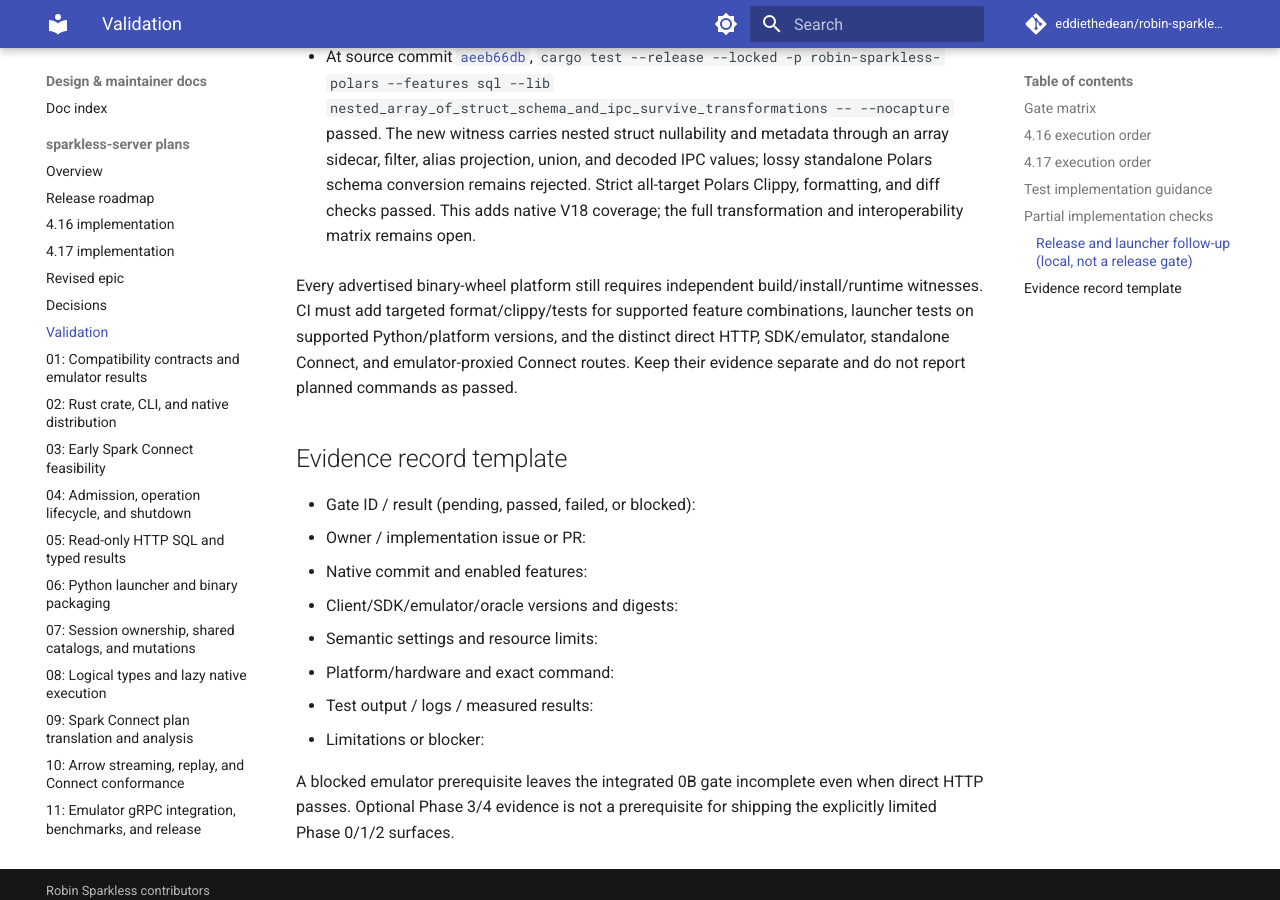
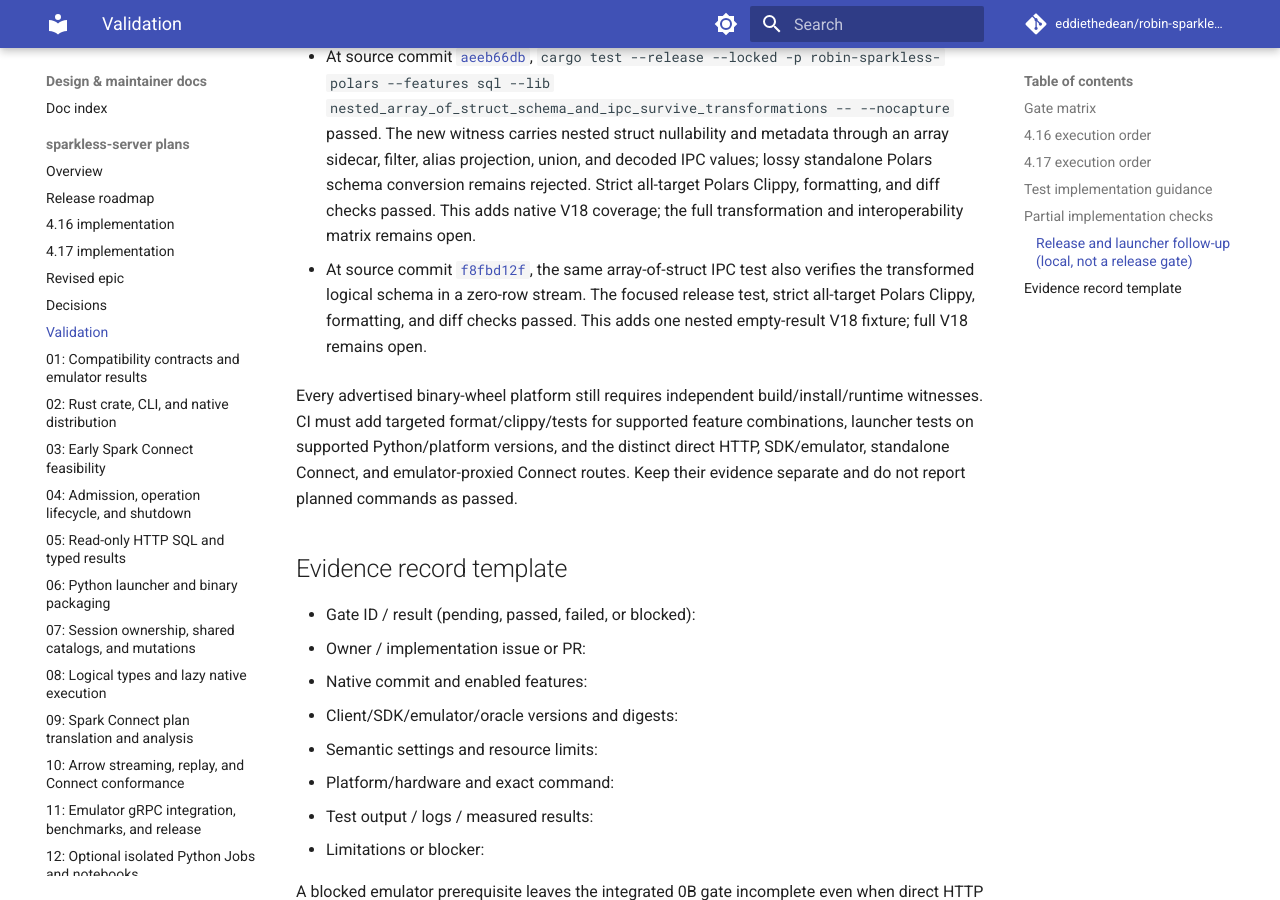
Before and after one commit to eddiethedean/robin-sparkless, an MkDocs documentation site: the page built from docs/plans/sparkless-server/VALIDATION.md, in a window 1280 px wide and 900 px high, scrolled down 21928 px. Built offline with MkDocs 1.6.1 and Material for MkDocs 9.7.7, drawn with Linux system fonts in a browser that asks for light colours; comment, search, counter and statistics services are not loaded.

Commit message:
Record empty array struct IPC evidence

```diff
--- a/docs/plans/sparkless-server/VALIDATION.md
+++ b/docs/plans/sparkless-server/VALIDATION.md
@@ -180,6 +180,8 @@
 
 - At source commit [`aeeb66db`](https://github.com/eddiethedean/robin-sparkless/commit/aeeb66db), `cargo test --release --locked -p robin-sparkless-polars --features sql --lib nested_array_of_struct_schema_and_ipc_survive_transformations -- --nocapture` passed. The new witness carries nested struct nullability and metadata through an array sidecar, filter, alias projection, union, and decoded IPC values; lossy standalone Polars schema conversion remains rejected. Strict all-target Polars Clippy, formatting, and diff checks passed. This adds native V18 coverage; the full transformation and interoperability matrix remains open.
 
+- At source commit [`f8fbd12f`](https://github.com/eddiethedean/robin-sparkless/commit/f8fbd12f), the same array-of-struct IPC test also verifies the transformed logical schema in a zero-row stream. The focused release test, strict all-target Polars Clippy, formatting, and diff checks passed. This adds one nested empty-result V18 fixture; full V18 remains open.
+
 Every advertised binary-wheel platform still requires independent build/install/runtime witnesses. CI must add targeted format/clippy/tests for supported feature combinations, launcher tests on supported Python/platform versions, and the distinct direct HTTP, SDK/emulator, standalone Connect, and emulator-proxied Connect routes. Keep their evidence separate and do not report planned commands as passed.
 
 ## Evidence record template
```
